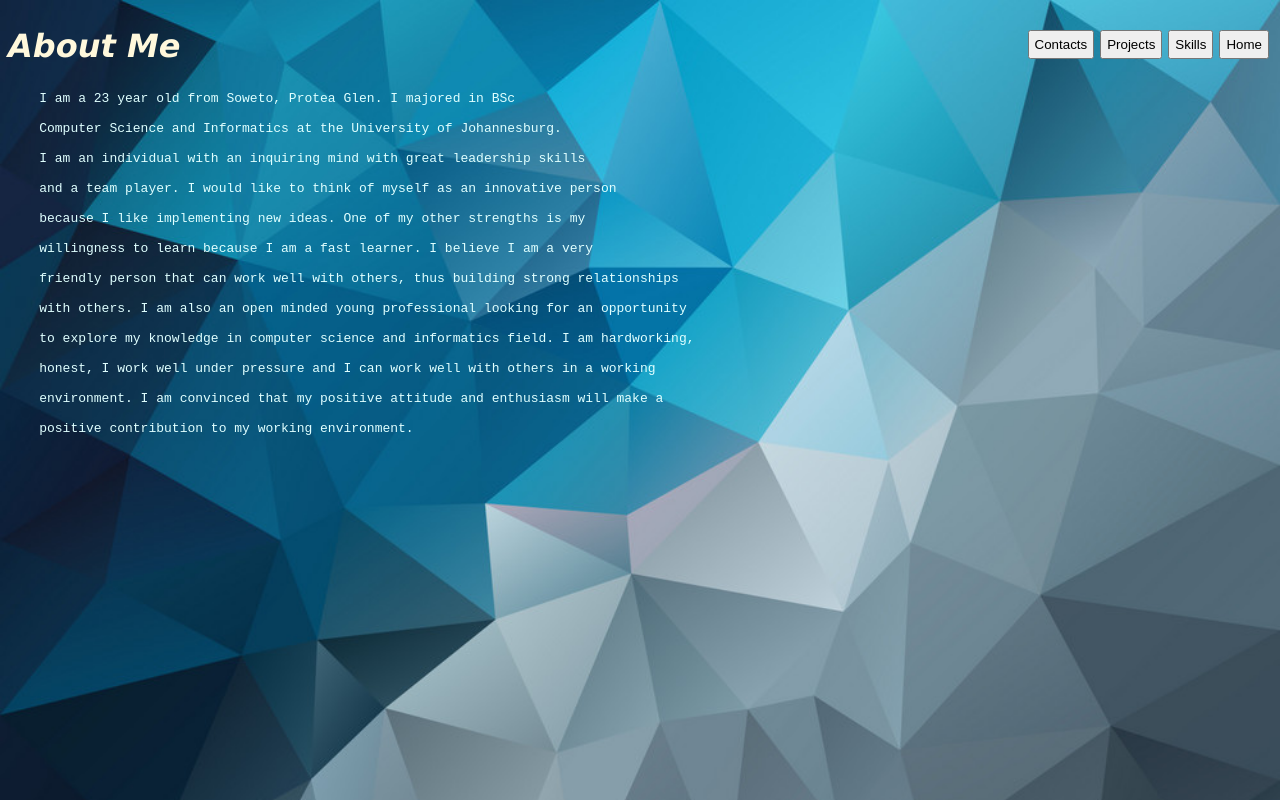
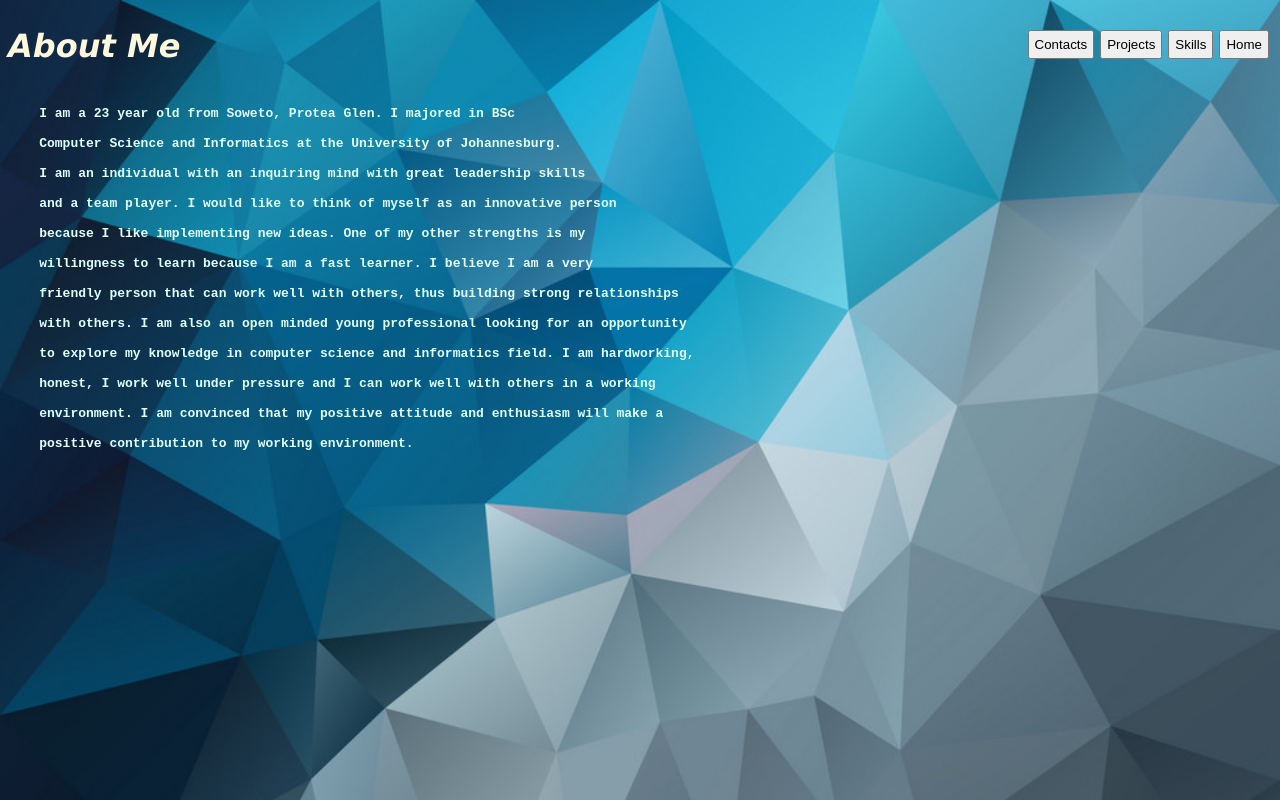
Before and after one commit to shirleyndou/my-portfolio, a plain HTML site: page AboutMe.html in a window 1280 px wide. Drawn offline with Linux system fonts and the light colour scheme.

Commit message:
About me file

```diff
--- a/AboutMe.html
+++ b/AboutMe.html
@@ -59,7 +59,7 @@ h1 {
     <h2><i>About Me</i></h2>
 
 <p>
-    <pre>
+    <pre><b>
     I am a 23 year old from Soweto, Protea Glen. I majored in BSc <br>
     Computer Science and Informatics at the University of Johannesburg. <br>
     I am an individual with an inquiring mind with great leadership skills <br>
@@ -71,7 +71,7 @@ h1 {
     to explore my knowledge in computer science and informatics field. I am hardworking,<br>
     honest, I work well under pressure and I can work well with others in a working <br>
     environment. I am convinced that my positive attitude and enthusiasm will make a <br>
-    positive contribution to my working environment.
+    positive contribution to my working environment.</b>
 
 </p>
 </pre>
```
